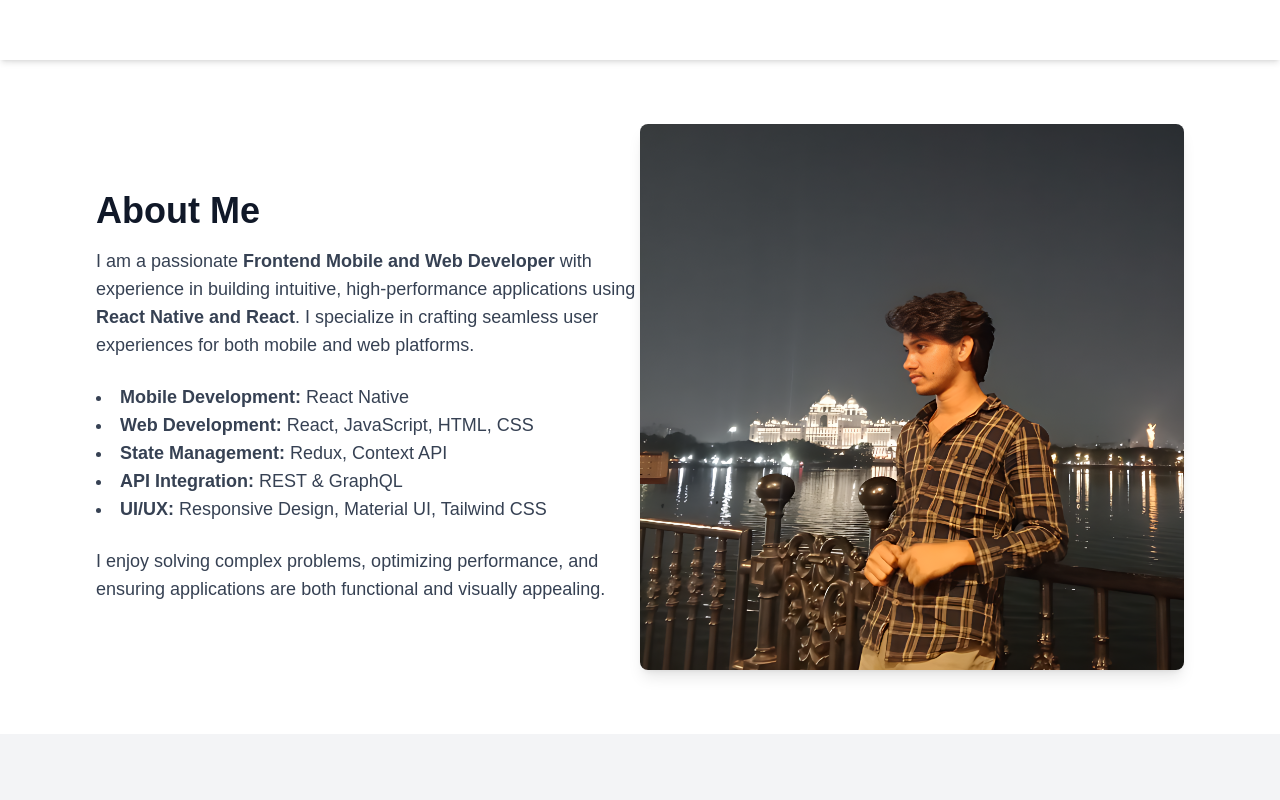
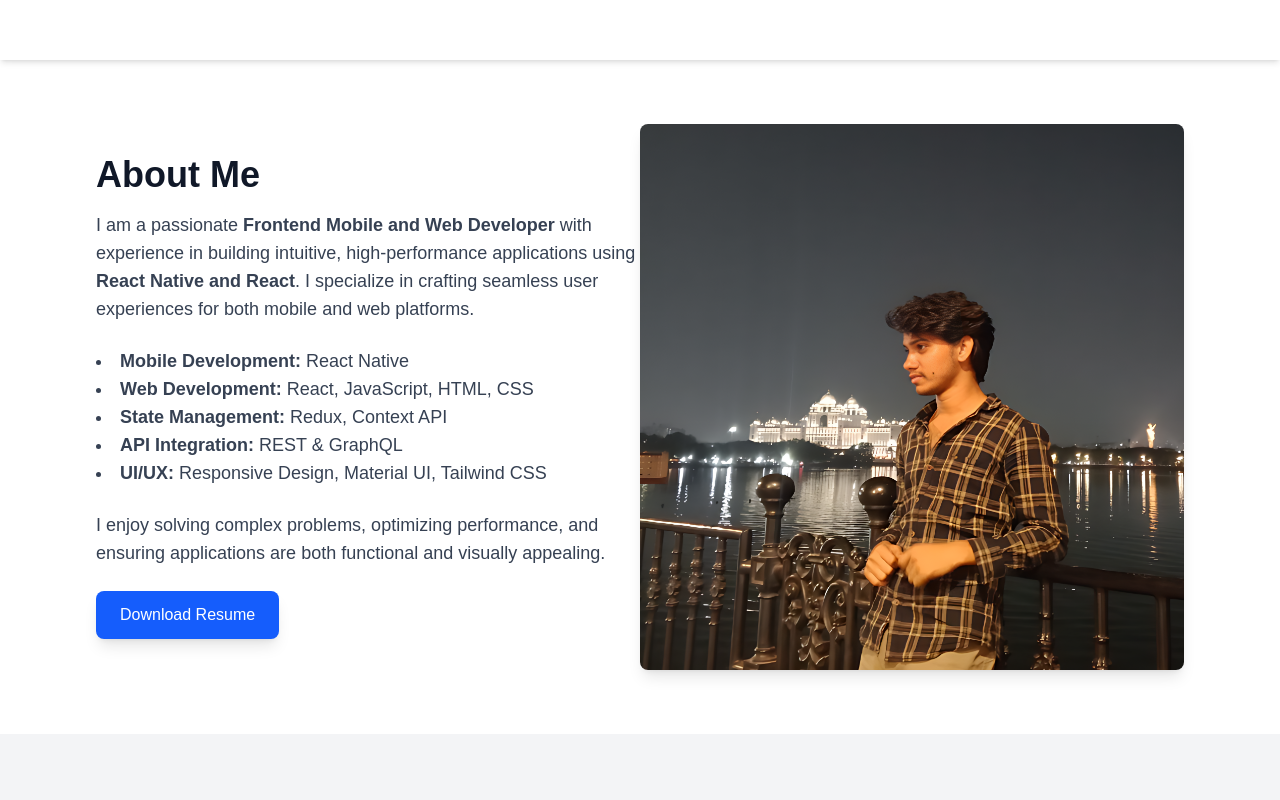
Before and after one commit to Chandugit171/personalbio, a Next.js app: page / in a window 1280 px wide. Shown: the top 800 px of the page. Built offline with nearby package versions, Linux system fonts and the light colour scheme.

Commit message:
added resume download feature implemented

```diff
--- a/src/components/Hero.tsx
+++ b/src/components/Hero.tsx
@@ -3,9 +3,17 @@
 import Image from 'next/image';
 
 export default function AboutSection() {
+  const handleDownload = () => {
+    const link = document.createElement('a');
+    link.href = '/resume.pdf';
+    link.download = 'chandraobulesu.pdf';
+    document.body.appendChild(link);
+    link.click();
+    document.body.removeChild(link);
+  };
 
   return (
-    <section id ="about" className="flex flex-col md:flex-row items-center justify-between py-16 px-6 md:px-12 lg:px-24 dark:bg-gray-900 ">
+    <section id="about" className="flex flex-col md:flex-row items-center justify-between py-16 px-6 md:px-12 lg:px-24 dark:bg-gray-900">
       <div className="md:w-1/2 text-center md:text-left">
         <h2 className="text-3xl md:text-4xl font-bold text-gray-900 dark:text-white mb-4">About Me</h2>
         <p className="text-gray-700 dark:text-gray-300 text-lg mb-6">
@@ -19,9 +27,15 @@ export default function AboutSection() {
           <li><strong>API Integration:</strong> REST & GraphQL</li>
           <li><strong>UI/UX:</strong> Responsive Design, Material UI, Tailwind CSS</li>
         </ul>
-        <p className="text-gray-700 dark:text-gray-300 text-lg">
+        <p className="text-gray-700 dark:text-gray-300 text-lg mb-6">
           I enjoy solving complex problems, optimizing performance, and ensuring applications are both functional and visually appealing.
         </p>
+        <button
+          onClick={handleDownload}
+          className="bg-blue-600 text-white px-6 py-3 rounded-lg shadow-lg hover:bg-blue-700 transition"
+        >
+          Download Resume
+        </button>
       </div>
 
       <div className="md:w-1/2 flex justify-center mt-10 md:mt-0">
@@ -32,7 +46,6 @@ export default function AboutSection() {
           height={400}
           className="rounded-lg shadow-lg"
         />
-
       </div>
     </section>
   );
```
Also changed, not shown: 1 other file (tests, documents, lock files or other folders). Lines whose indentation alone changed are shown as unchanged.
